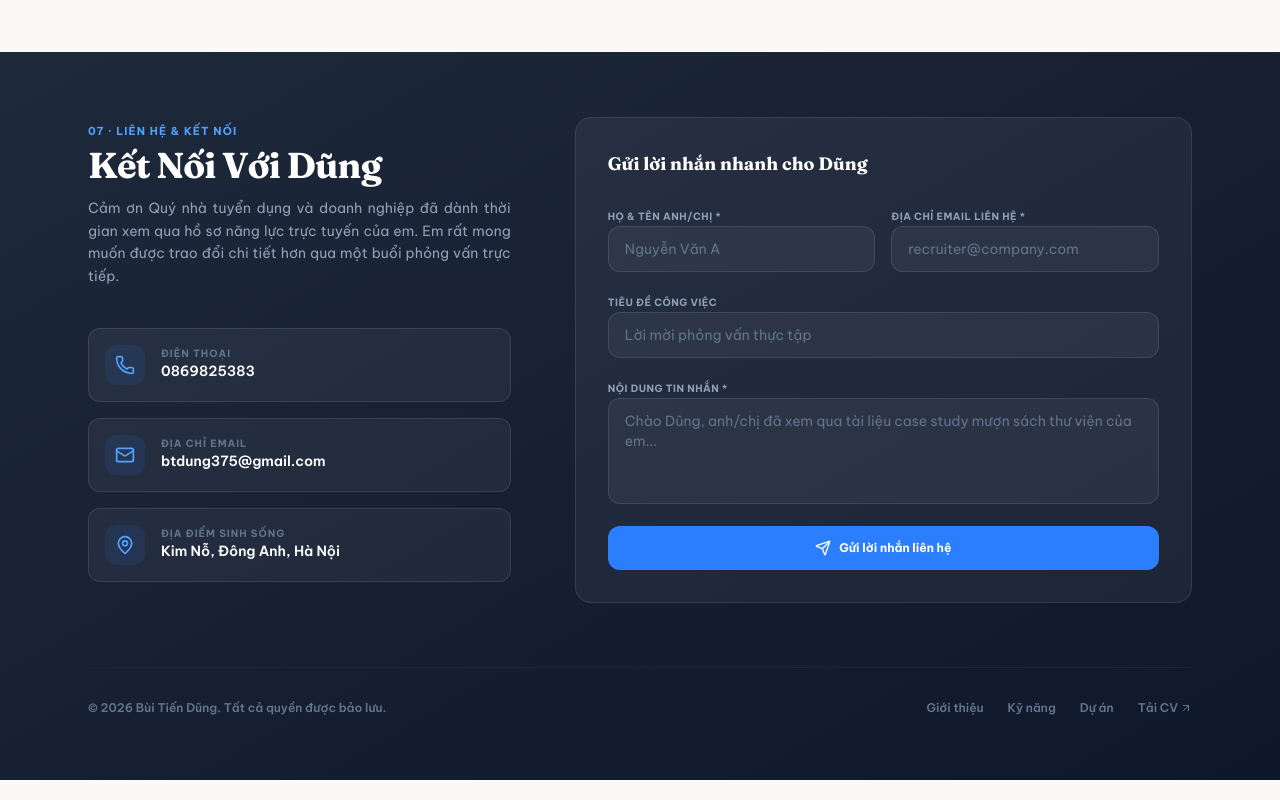
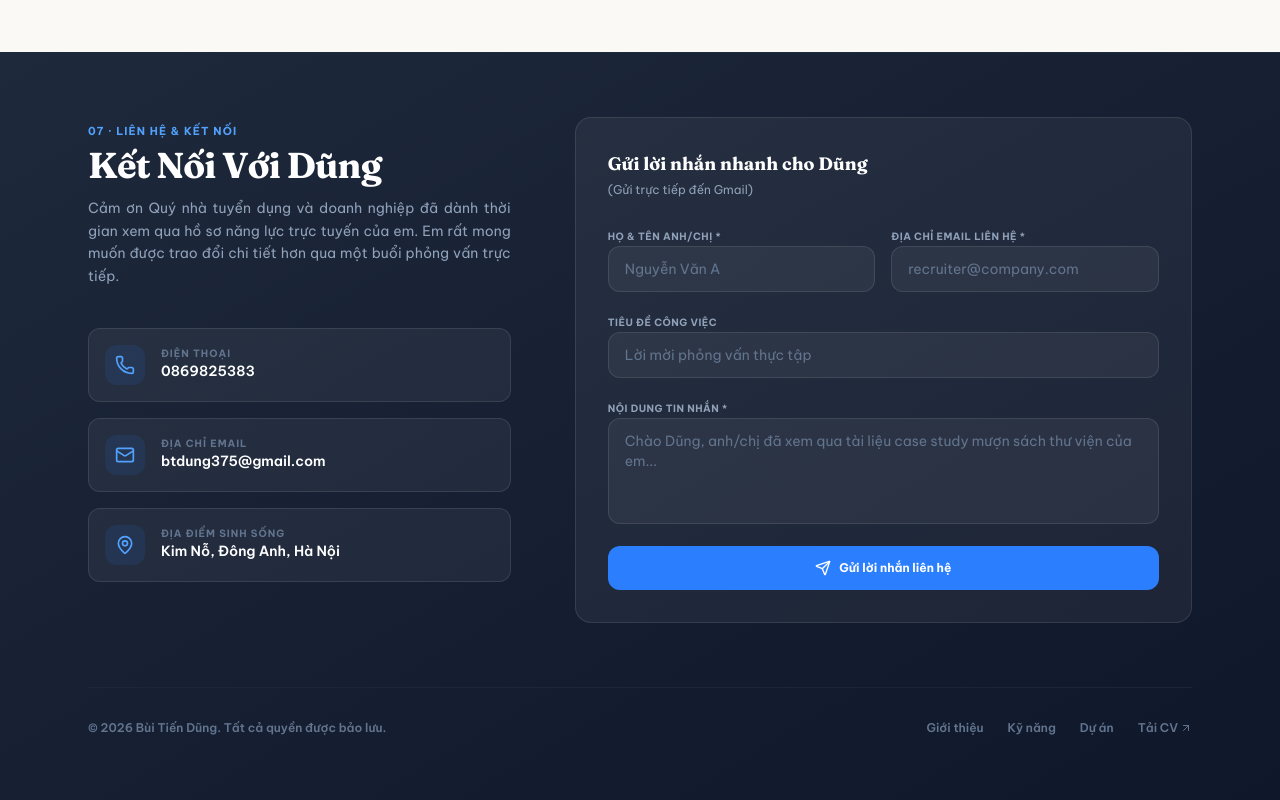
Before and after one commit to btdung375-design/portfolio, a React (Vite) app: page / in a window 1280 px wide. Shown: the part 5136-5936 px from the top of the page. Built offline with nearby package versions, Linux system fonts and the light colour scheme.

Commit message:
style: add gmail destination helper text to contact form

```diff
--- a/src/components/Contact.tsx
+++ b/src/components/Contact.tsx
@@ -106,9 +106,12 @@ export default function Contact() {
           {/* Right Column: Contact form or instant CTA message */}
           <div className="lg:col-span-7" id="contact-form-container">
             <div className="p-6 md:p-8 rounded-2xl bg-white/5 border border-white/10">
-              <h3 className="font-serif text-lg font-bold text-white mb-6">
+              <h3 className="font-serif text-lg font-bold text-white mb-1">
                 Gửi lời nhắn nhanh cho Dũng
               </h3>
+              <p className="text-xs text-slate-400 mb-6">
+                (Gửi trực tiếp đến Gmail)
+              </p>
 
               {submitSuccess ? (
                 <div className="p-6 rounded-xl bg-emerald-500/10 border border-emerald-500/20 text-center space-y-4">
```
